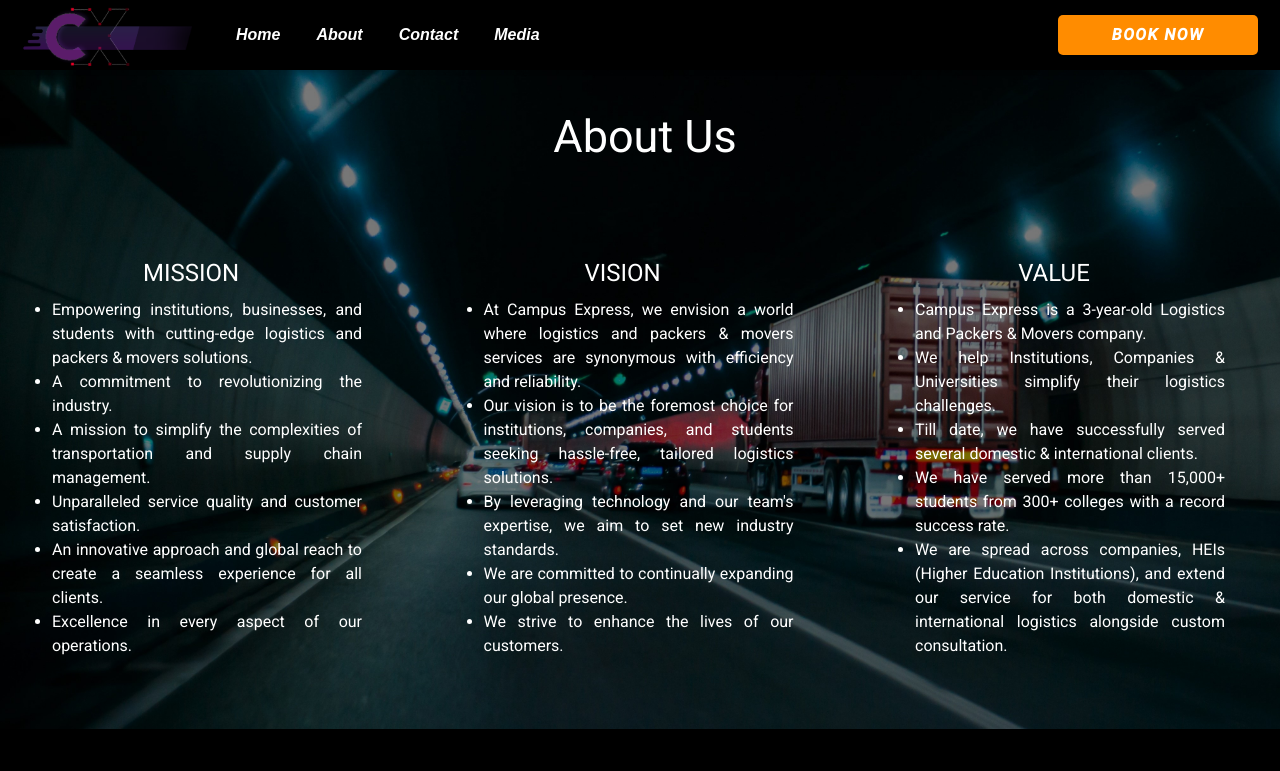
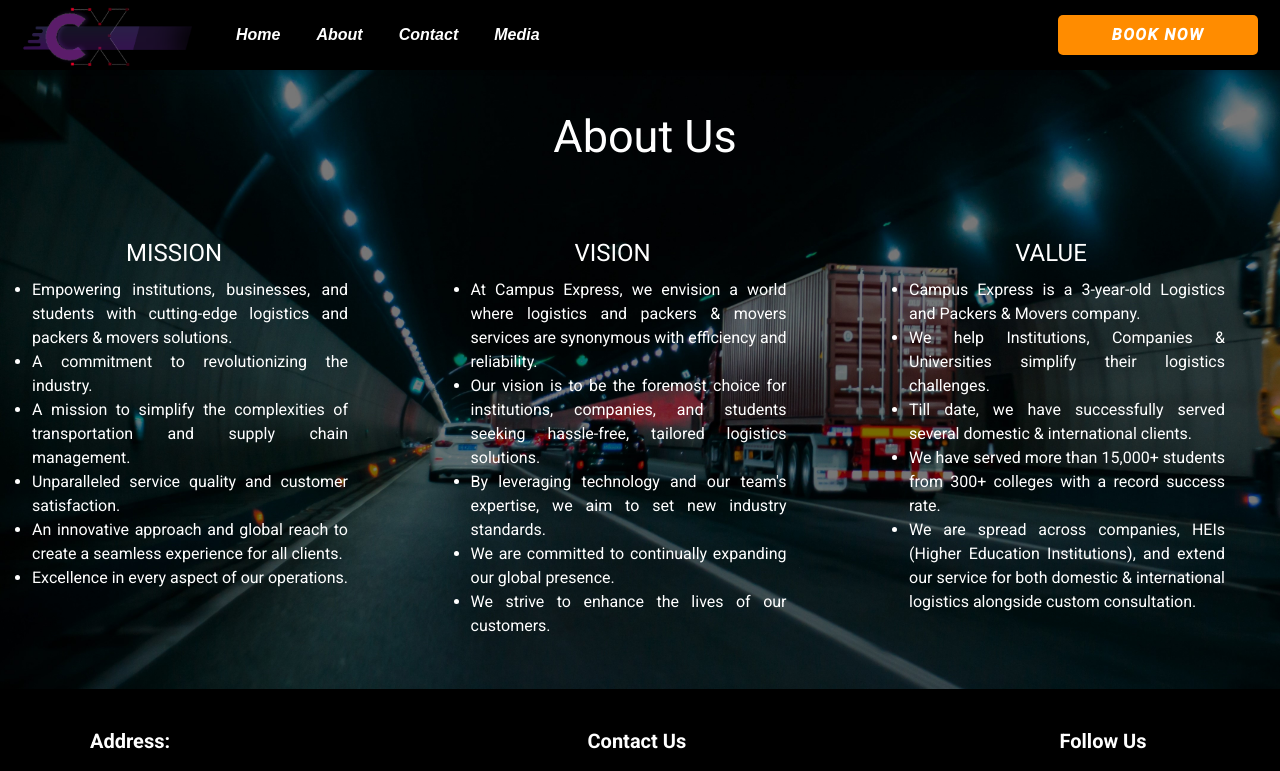
Before and after one commit to sivaram191/cx_website, a React (Create React App) app: page /about in a window 1280 px wide. Shown: the top 771 px of the page. Built offline with nearby package versions, Linux system fonts and the light colour scheme.

Commit message:
Update About.css

```diff
--- a/src/Components/About.css
+++ b/src/Components/About.css
@@ -39,7 +39,7 @@
   display: flex;
   flex-wrap: wrap;
   justify-content: space-between;
-  margin: 20px;
+  margin-right: 20px;
 }
 
 .mission,
```
